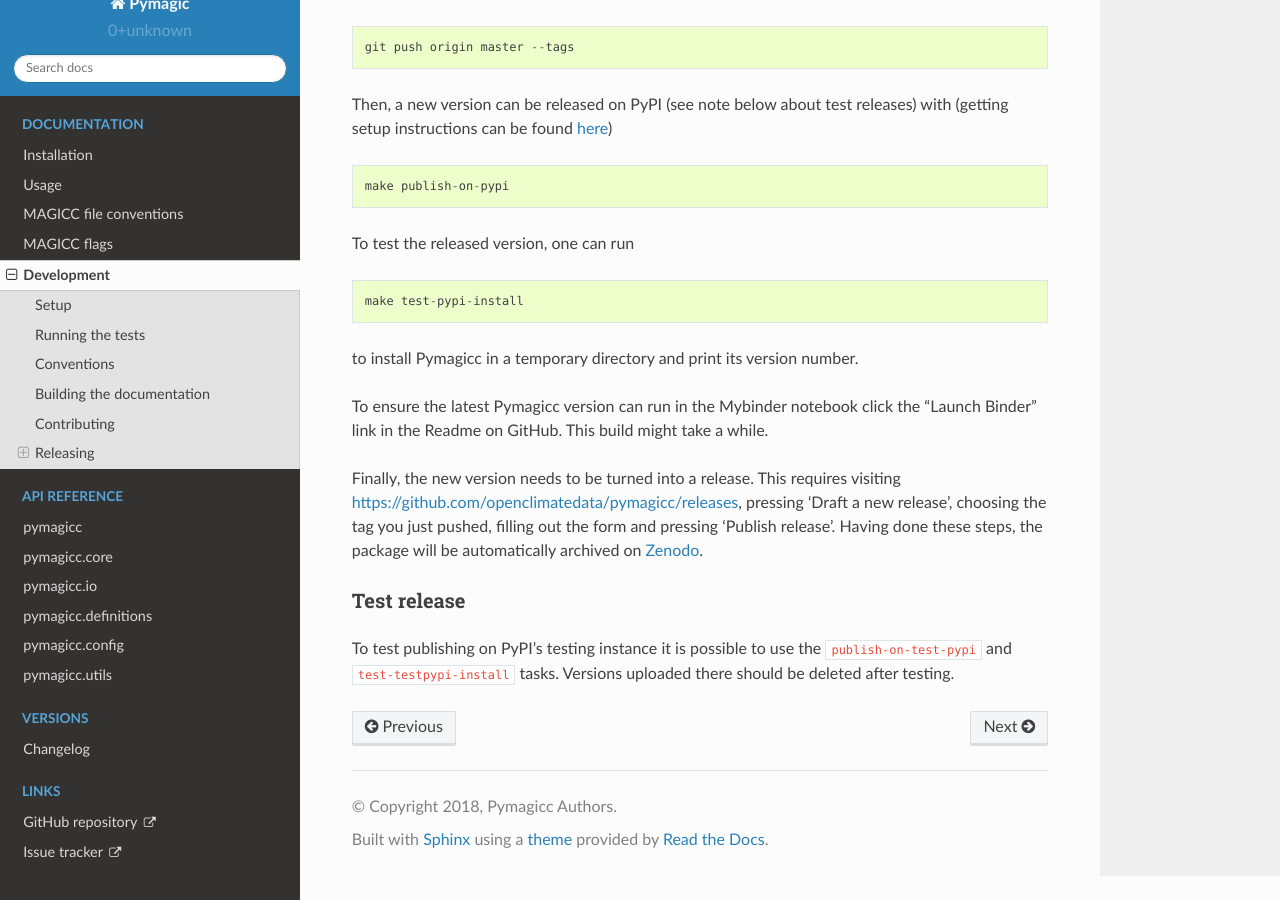
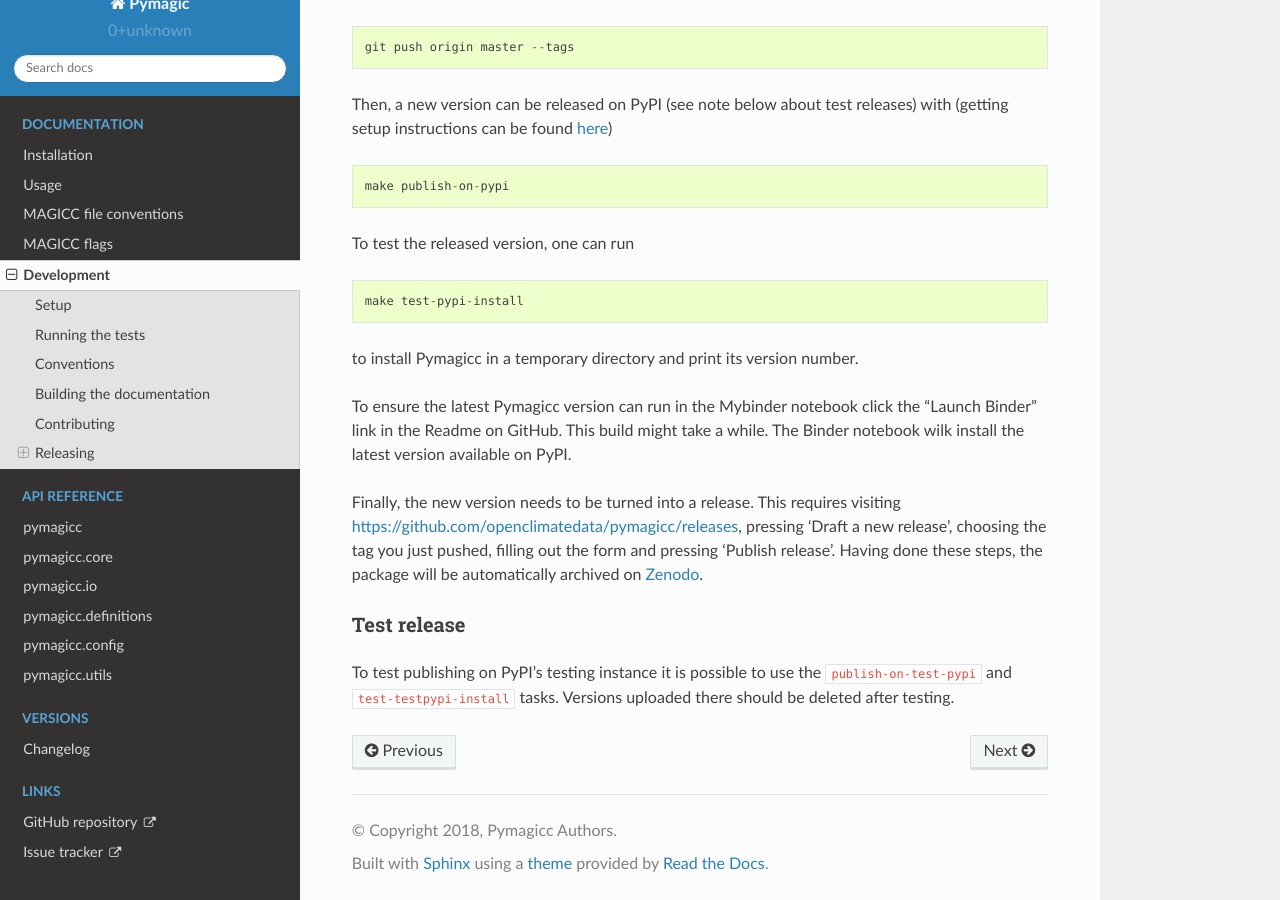
Before and after one commit to openscm/pymagicc, a Sphinx documentation site: the page built from docs/development.rst, in a window 1280 px wide and 900 px high, scrolled down 2093 px. Built offline with Sphinx 7.4.7 and the Read the Docs theme 2.0.0, drawn with Linux system fonts in a browser that asks for light colours.

Commit message:
Mention Pymagicc version used in notebook
Closes #138

```diff
--- a/docs/development.rst
+++ b/docs/development.rst
@@ -61,6 +61,7 @@ to install Pymagicc in a temporary directory and print its version number.
 
 To ensure the latest Pymagicc version can run in the Mybinder notebook click
 the "Launch Binder" link in the Readme on GitHub. This build might take a while.
+The Binder notebook wilk install the latest version available on PyPI.
 
 Finally, the new version needs to be turned into a release. This requires visiting
 https://github.com/openclimatedata/pymagicc/releases, pressing 'Draft a new release',
```
